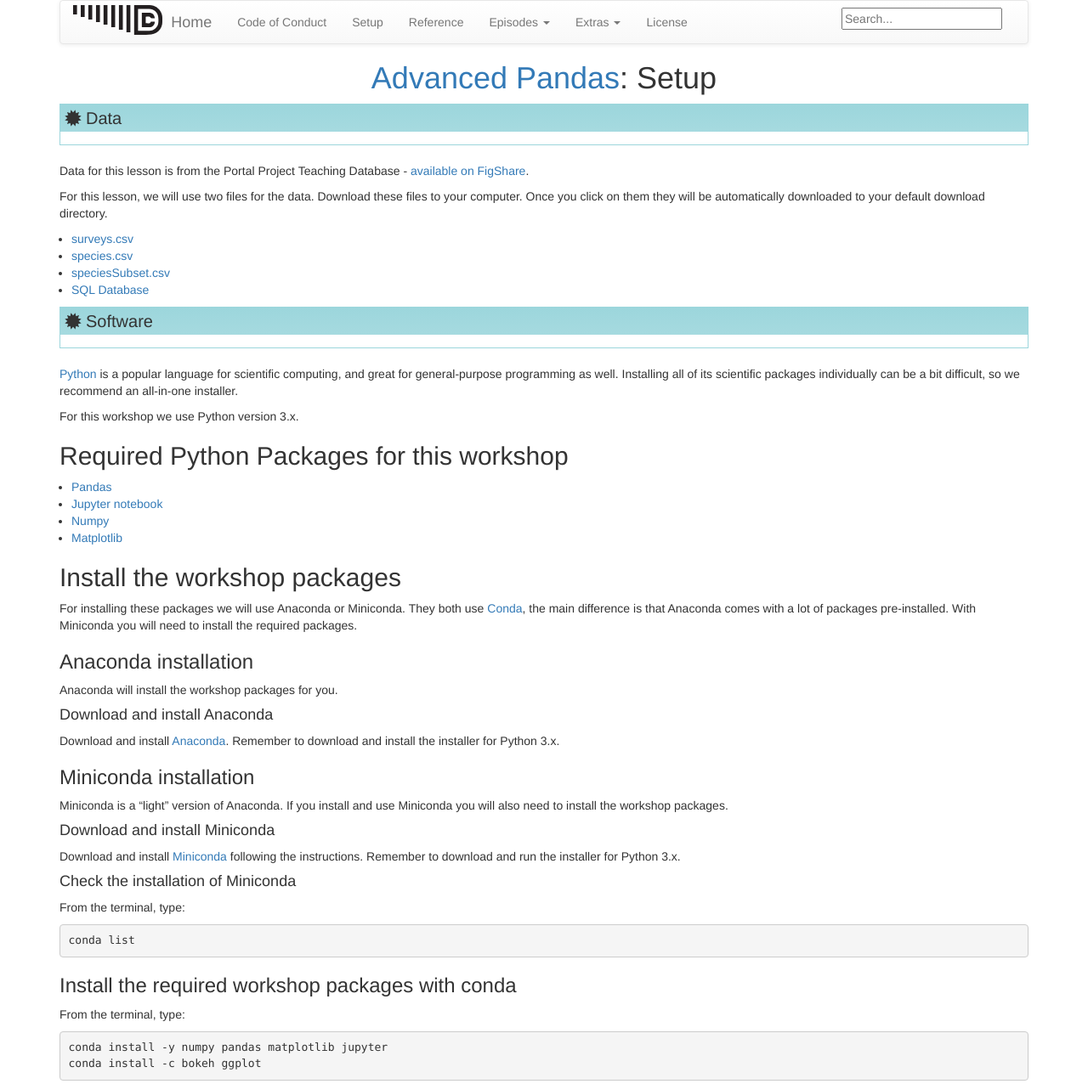
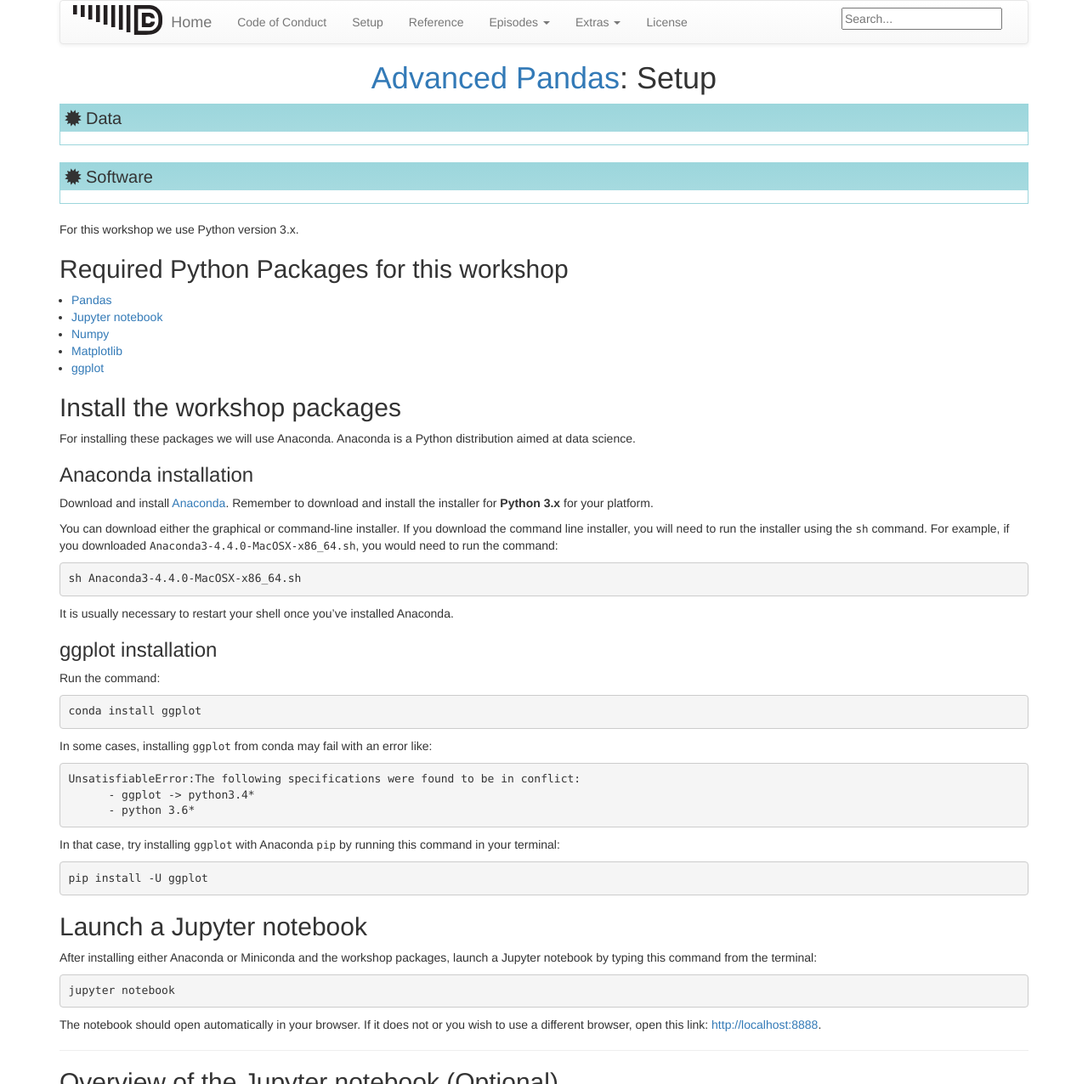
Before and after one commit to jhkennedy/python-advanced-pandas, a Jekyll site: the page built from setup.md, in a window 1280 px wide and 1400 px high, cut to the strip 0-1276 px from the top of the window. Shown: the whole strip at 85% size. Built offline with Jekyll 4.4.1, drawn with Linux system fonts in a browser that asks for light colours.

Commit message:
Signed-off-by: Greg Watson <g.watson@computer.org>

````diff
--- a/setup.md
+++ b/setup.md
@@ -6,25 +6,9 @@
 
 > ## Data
 {: .prereq}
-Data for this lesson is from the Portal Project Teaching Database -
-[available on FigShare](https://figshare.com/articles/Portal_Project_Teaching_Database/1314459).
-
-For this lesson, we will use two files for the data. Download these files to your computer. Once you click on them they will be automatically downloaded to your default download directory.
-
-- [surveys.csv](https://ndownloader.figshare.com/files/2292172)
-- [species.csv](https://ndownloader.figshare.com/files/3299483)
-- [speciesSubset.csv](https://github.com/datacarpentry/python-ecology-lesson/blob/gh-pages/data/speciesSubset.csv)
-- [SQL Database](https://github.com/datacarpentry/python-ecology-lesson/blob/gh-pages/data/portal_mammals.sqlite)
-
-
 
 > ## Software
 {: .prereq}
-[Python](http://python.org) is a popular language for
-scientific computing, and great for general-purpose programming as
-well.  Installing all of its scientific packages individually can be
-a bit difficult, so we recommend an all-in-one installer.
-
 For this workshop we use Python version 3.x.
 
 ## Required Python Packages for this workshop
@@ -33,49 +17,50 @@
 * [Jupyter notebook](http://jupyter.org/)
 * [Numpy](http://www.numpy.org/)
 * [Matplotlib](http://matplotlib.org/)
+* [ggplot](http://ggplot.yhathq.com/)
 
 ## Install the workshop packages
 
-For installing these packages we will use Anaconda or Miniconda.
-They both use [Conda](http://conda.pydata.org/docs/), the main difference is
-that Anaconda comes with a lot of packages pre-installed.
-With Miniconda you will need to install the required packages.
+For installing these packages we will use Anaconda.
+Anaconda is a Python distribution aimed at data science.
 
 ### Anaconda installation
 
-Anaconda will install the workshop packages for you.
+Download and install [Anaconda](https://www.continuum.io/downloads).
+Remember to download and install the installer for <b>Python 3.x</b> for your
+platform.
 
-#### Download and install Anaconda
-
-Download and install [Anaconda](https://www.continuum.io/downloads).
-Remember to download and install the installer for Python 3.x.
-
-### Miniconda installation
-
-Miniconda is a "light" version of Anaconda. If you install and use Miniconda
-you will also need to install the workshop packages.
-
-#### Download and install Miniconda
-
-Download and install [Miniconda](http://conda.pydata.org/miniconda.html)
-following the instructions. Remember to download and run the installer for
-Python 3.x.
-
-#### Check the installation of Miniconda
-
-From the terminal, type:
+You can download either the graphical or command-line installer. If you
+download the command line installer, you will need to run the installer
+using the `sh` command. For example, if you downloaded
+`Anaconda3-4.4.0-MacOSX-x86_64.sh`, you would need to run the command:
 
 ```
-conda list
+sh Anaconda3-4.4.0-MacOSX-x86_64.sh
 ```
 
-### Install the required workshop packages with conda
+It is usually necessary to restart your shell once you've installed Anaconda.
 
-From the terminal, type:
+### ggplot installation
+
+Run the command:
 
 ```
-conda install -y numpy pandas matplotlib jupyter
-conda install -c bokeh ggplot
+conda install ggplot
+```
+
+In some cases, installing `ggplot` from conda may fail with an error like:
+
+```
+UnsatisfiableError:The following specifications were found to be in conflict:
+      - ggplot -> python3.4*
+      - python 3.6*
+```
+
+In that case, try installing `ggplot` with Anaconda `pip` by running this command in your terminal:
+
+```
+pip install -U ggplot
 ```
 
 ## Launch a Jupyter notebook
````
